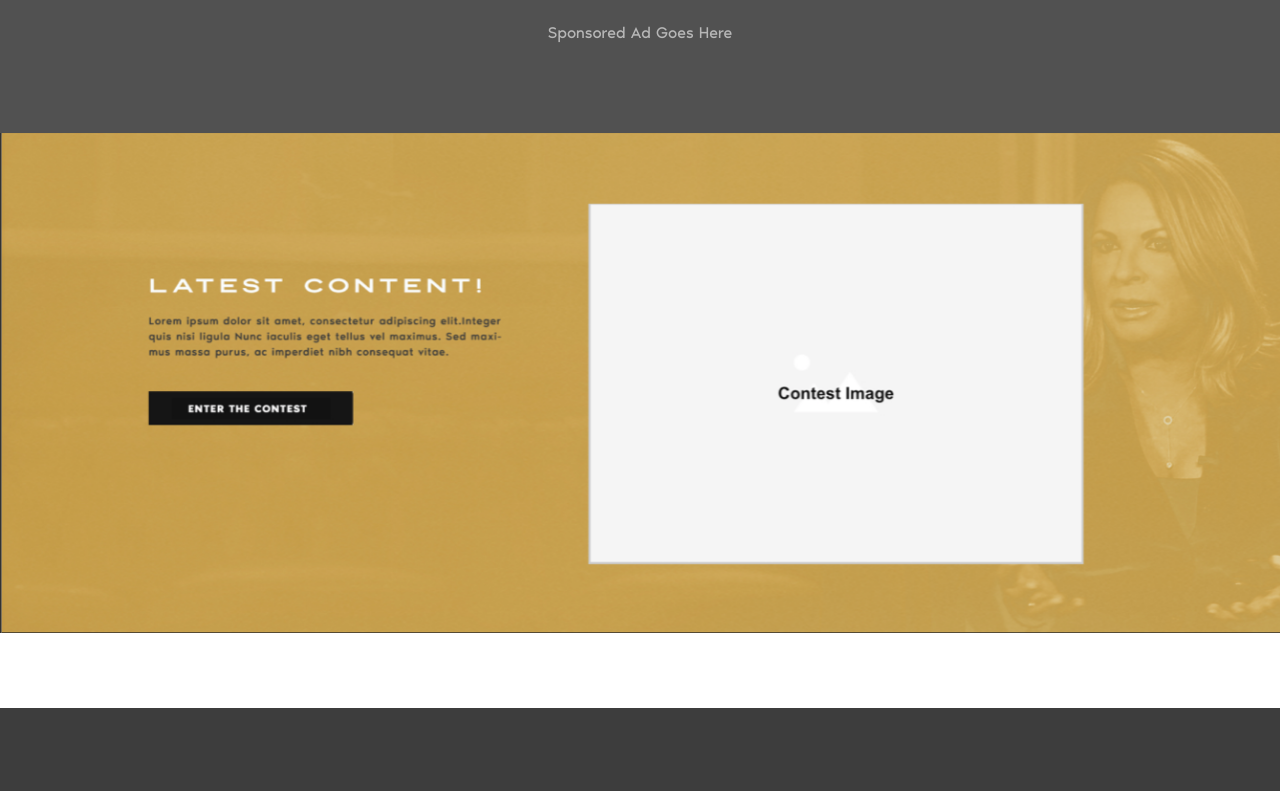
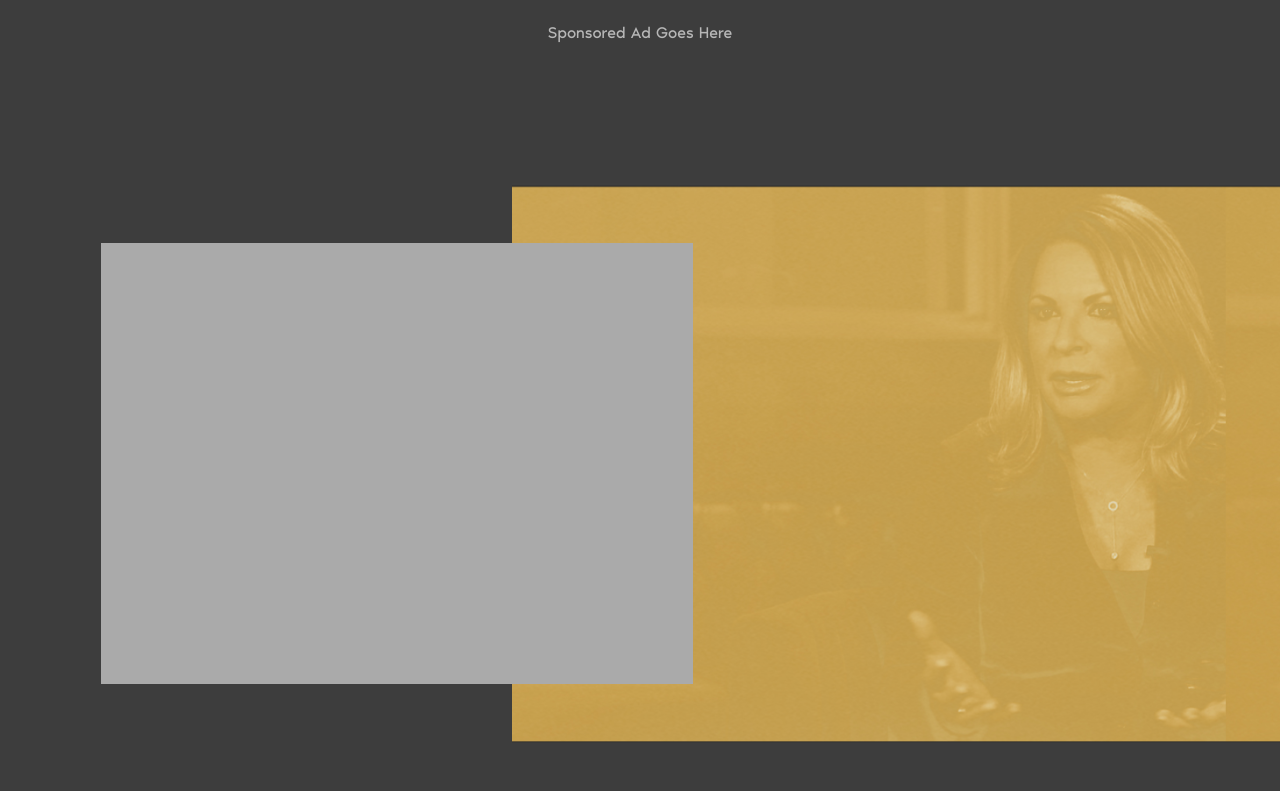
Before and after one commit to nickborbe/caso-client-landing-temp, a React (Create React App) app: page / in a window 1280 px wide. Shown: the part 1520-2311 px from the top of the page. Built offline with nearby package versions, Linux system fonts and the light colour scheme.

Commit message:
home page contest section

```diff
--- a/src/components/home-page-components/carousel.js
+++ b/src/components/home-page-components/carousel.js
@@ -42,6 +42,9 @@ class Carousel extends Component {
       return(
 
 
+
+
+
         <div id="hp-carousel-ads">
 
         <i className="fas fa-angle-left" onClick={()=>{this.scroll('left')}}></i>
@@ -56,6 +59,7 @@ class Carousel extends Component {
 
         </div>
 
+
       )
   }
 }
--- a/src/components/home-page-components/contest-section.js
+++ b/src/components/home-page-components/contest-section.js
@@ -11,23 +11,22 @@ class ContestSection extends Component {
   render() {
       return(
 
-        <section id="contest-section">
+        <div id='contest-container'>
 
-        {/* <div class="left-side">
 
-        <h2>Latest Constest!</h2>
+          <section id="contest-section">
+            <div id="contest-img"> </div>
+          </section>
 
-        <p>some info about the contest</p>
 
-        <button>Enter Constest</button>
-        </div> */}
 
-        {/* <div class="right-side">
-        <img src="#"></img>
-        </div> */}
 
-        </section>
 
+
+
+
+
+       </div>
       )
   }
 }
--- a/src/styles/homepage.css
+++ b/src/styles/homepage.css
@@ -34,21 +34,47 @@
 
 #sponsored-hp-ad{
     height: 200px;
-    background-color: #515151;
+    background-color: #3d3d3d;
     color: #b7b7b7;
     display: flex;
     align-items: center;
     justify-content: center;
 }
+/* ---------------------contest section----------------- */
 
 #contest-section{
-    background-image: url('/images/fake-contest-section.png');
-    height: 500px;
+    background-image: url('/images/amp-right.png');
+    height: 700px;
+    width: 60%;
+    background-position: 111% 0%;
     background-size: cover;
+    float: right;
 }
+
+#contest-container{
+    min-height: 700px;
+    background-color: #3d3d3d;
+    padding-top: 50px;
+}
+
+#contest-img{
+    background-color: #aaa;
+    height: 441px;
+    width: 592px;
+    display: inline-block;
+     position: relative;
+    top: 60px;
+    right: 65%;
+}
+
+
+/* ---------------------end contest section----------------- */
+
+
 
 #hp-carousel-ads{
     height: 320px;
+    width: 100%;
     background-color: #3d3d3d;
     display: flex;
     justify-content: space-around;
@@ -133,7 +159,7 @@
 
 #hp-sponsored-add-bottom{
     height: 200px;
-    background-color: #515151;
+    background-color: #3d3d3d;
     color: #b7b7b7;
     display: flex;
     align-items: center;
@@ -356,12 +382,14 @@
   }
 
 
-  /* #the-main{
-      background-image: url('/images/HOME.png');
+   #the-main{
+      /* background-image: url('/images/HOME.png');
       background-size: cover;
       background-repeat: no-repeat;
-      min-height: 5849px;
-  } */
+      min-height: 5849px; */
+      background-color: #3d3d3d;
+  }
+
 
 
 
```
Also changed, not shown: public/images/HOME.png (deleted), public/images/amp-right.png (added).
